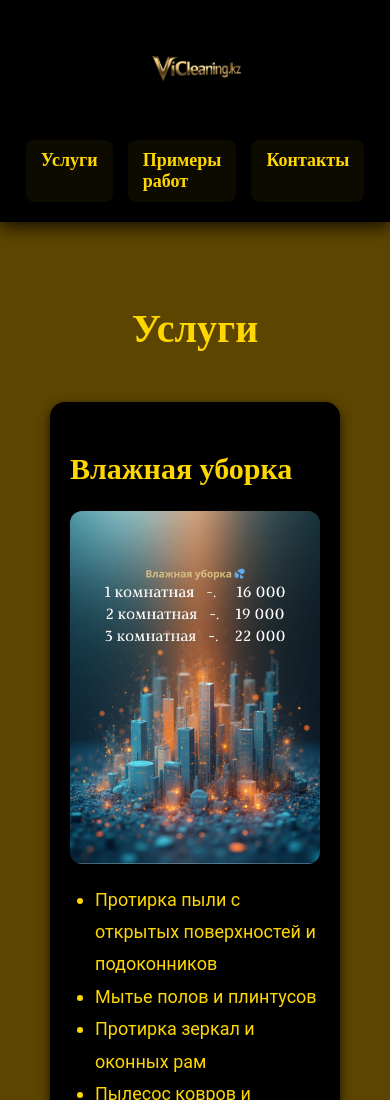
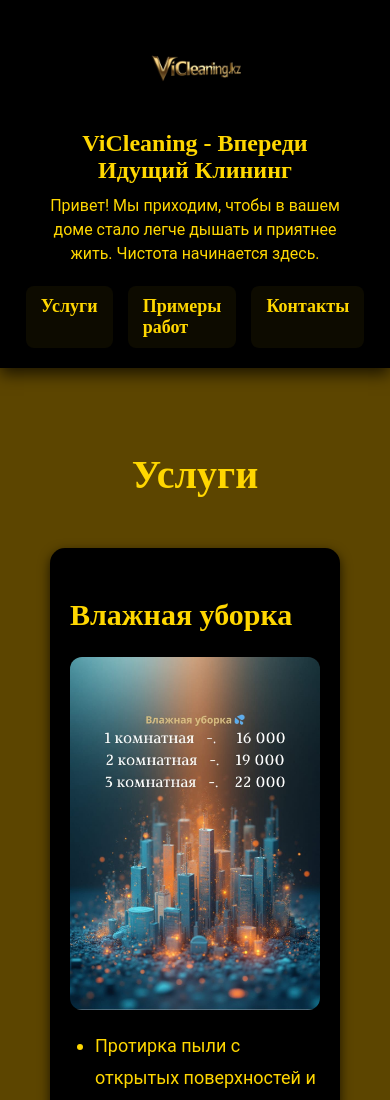
Before and after one commit to vicleaning/1, a plain HTML site: page index.html in a window 390 px wide. Shown: the top 1100 px of the page. Drawn offline with Linux system fonts and the light colour scheme.

Commit message:
слоган, текст и проч

```diff
--- a/index.html
+++ b/index.html
@@ -5,7 +5,7 @@
     <meta name="viewport" content="width=device-width, initial-scale=1.0">
     <title>ViCleaning</title>
     <link rel="stylesheet" href="style.css">
-	<link rel="icon" type="image/x-icon" href="favicon.jpg">
+    <link rel="icon" type="image/x-icon" href="favicon.jpg">
 </head>
 <script async src="https://www.googletagmanager.com/gtag/js?id=G-Z3BC4K846J"></script>
 <script>
@@ -21,7 +21,10 @@
 <header>
     <div class="logo-container">
         <img src="images/vc3.png" alt="ViCleaning Logo" class="logo">
-
+        <div class="logo-text">
+            <h1>ViCleaning - Впереди Идущий Клининг</h1>
+            <p>Привет! Мы приходим, чтобы в вашем доме стало легче дышать и приятнее жить. Чистота начинается здесь.</p>
+        </div>
     </div>
 
     <nav>
--- a/style.css
+++ b/style.css
@@ -21,28 +21,48 @@ header {
 .logo-container {
     display: flex;
     align-items: center; /* вертикальное выравнивание */
-    gap: 15px;           /* расстояние между лого и слоганом */
+    gap: 20px;           /* расстояние между лого и текстом */
+    justify-content: flex-start; /* логотип слева */
     flex-wrap: wrap;      /* разрешаем переносить при необходимости */
-    justify-content: center;
 }
 
-.logo {
-    height: 360px; /* можно подкорректировать */
-    width: auto;
-    display: block;
-    transition: transform 0.3s ease;
+/* Текст рядом с логотипом */
+.logo-text {
+    max-width: 600px; /* ограничение ширины текста */
+    opacity: 0; /* скрываем до анимации */
+    animation: fadeIn 1.5s ease forwards; /* 1.5 секунды */
 }
 
-.logo:hover {
-    transform: scale(1.05);
+.logo-text h1 {
+    font-family: 'Playfair Display', serif;
+    font-size: 28px;
+    font-weight: 700;
+    color: #FFD700;
+    margin: 0 0 10px 0;
+    animation: fadeIn 1s ease forwards;
+    animation-delay: 0.3s;
 }
 
-.slogan {
-    font-family: 'Playfair Display', serif;
-    font-size: 20px; /* уменьшено для мобильных */
-    font-weight: 700;
+.logo-text p {
+    font-family: 'Roboto', sans-serif;
+    font-size: 18px;
     color: #FFD700;
-    text-align: left;
+    margin: 0;
+    line-height: 1.5;
+    animation: fadeIn 1s ease forwards;
+    animation-delay: 0.8s;
+}
+
+/* Анимация появления */
+@keyframes fadeIn {
+    0% {
+        opacity: 0;
+        transform: translateY(20px);
+    }
+    100% {
+        opacity: 1;
+        transform: translateY(0);
+    }
 }
 
 /* Меню */
@@ -180,21 +200,20 @@ footer .social-buttons {
     .logo {
         height: 100px;
     }
-    .slogan {
-        font-size: 18px;
+    .logo-text h1 {
+        font-size: 24px;
+    }
+    .logo-text p {
+        font-size: 16px;
     }
 }
 
 @media screen and (max-width: 768px) {
-    /* На мобильных слоган теперь справа, а не под лого */
     .logo-container {
-        flex-direction: row;
-        flex-wrap: wrap;
-        justify-content: center;
+        flex-direction: column;
+        align-items: center;
+        text-align: center;
         gap: 10px;
-    }
-    .slogan {
-        font-size: 16px;
     }
     header nav {
         gap: 15px;
```
